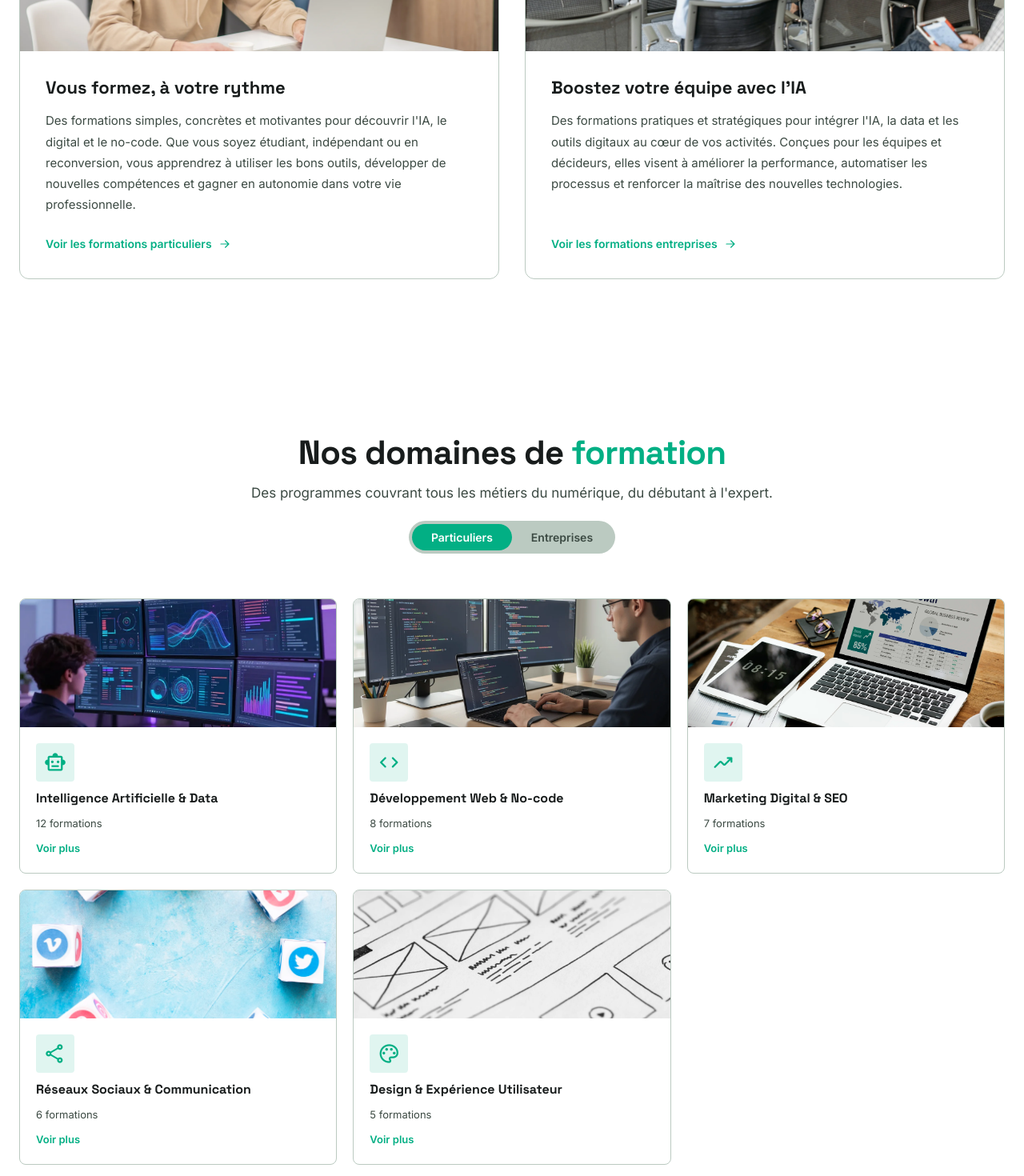
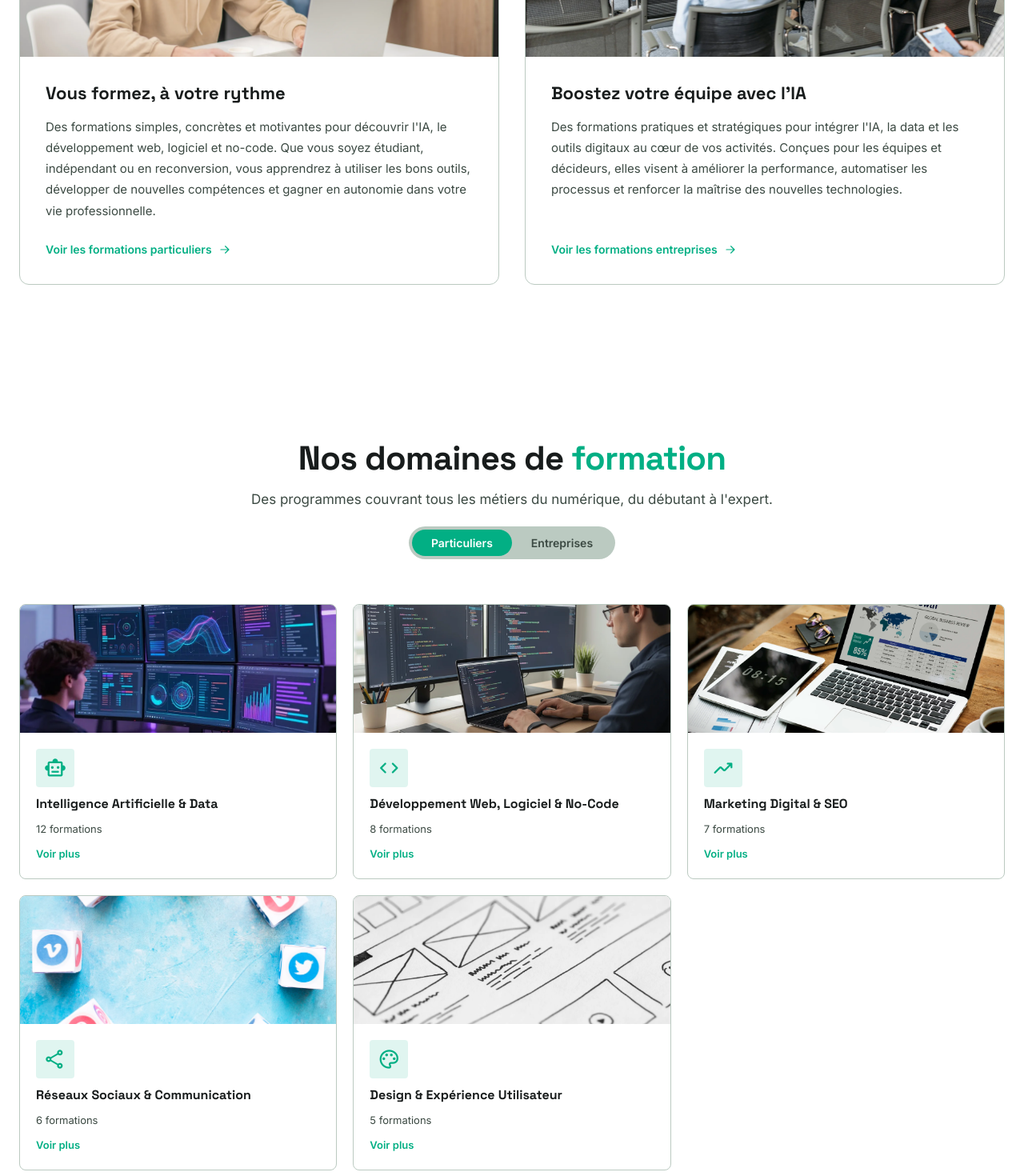
Before and after one commit to kuatejoelparfait-Data/ecole-du-numerique, a React (Vite) app in the folder ecole-du-numerique/: page / in a window 1280 px wide. Shown: the part 1260-2730 px from the top of the page at 80% size. Built offline with nearby package versions, Linux system fonts and the light colour scheme.

Commit message:
Ajout no-code + développement logiciel/web/ingénierie dans la copie du site

```diff
--- a/ecole-du-numerique/src/pages/FormationsEntreprises/FECategories/FECategories.jsx
+++ b/ecole-du-numerique/src/pages/FormationsEntreprises/FECategories/FECategories.jsx
@@ -5,7 +5,7 @@ import './FECategories.css'
 
 const categoryMeta = [
   { id: 'Intelligence Artificielle & Data',  label: 'Intelligence Artificielle & Data',  icon: 'smart_toy', image: '/assets/images/formations-entreprises/ia-data/hero-ia.webp'                      },
-  { id: 'Développement Web & No-Code',       label: 'Développement Web & No-Code',       icon: 'code',      image: '/assets/images/formations-entreprises/dev-no-code/laptop-freepik.webp'         },
+  { id: 'Développement Web & No-Code',       label: 'Développement Web, Logiciel & No-Code',       icon: 'code',      image: '/assets/images/formations-entreprises/dev-no-code/laptop-freepik.webp'         },
   { id: 'Cybersécurité & Protection',        label: 'Cybersécurité & Protection',        icon: 'shield',    image: '/assets/images/formations-entreprises/cybersecurite/hero-pexels.webp'          },
   { id: 'Marketing Digital & Gestion de Projet', label: 'Marketing Digital & Gestion de Projet', icon: 'task_alt', image: '/assets/images/formations-entreprises/gestion-projet-methode/hero-pexels.webp' },
 ]
@@ -71,14 +71,14 @@ const tabGroups = {
       ],
     },
   ],
-  'Développement Web & No-Code': [
+  'Développement Web, Logiciel & No-Code': [
     {
       name: 'Débuter dans la création web',
       icon: 'web',
       totalCount: null,
       subgroups: [
         'Construire un site web : mise en pratique',
-        'IA et outils no-code',
+        'IA, développement logiciel et no-code',
         'Initiation à Dreamweaver',
       ],
     },
--- a/ecole-du-numerique/src/pages/FormationsEntreprises/FEHero/FEHero.jsx
+++ b/ecole-du-numerique/src/pages/FormationsEntreprises/FEHero/FEHero.jsx
@@ -10,7 +10,7 @@ export default function FEHero() {
             Formez vos équipes aux <span className="fe-hero__accent">compétences digitales</span> de demain
           </h1>
           <p className="fe-hero__subtitle">
-            Des formations sur mesure en IA, cybersécurité, no-code et gestion de projet — adaptées à votre secteur et finançables jusqu'à 80%.
+            Des formations sur mesure en IA, cybersécurité, développement logiciel, web, no-code et gestion de projet — adaptées à votre secteur et finançables jusqu'à 80%.
           </p>
           <div className="fe-hero__badges">
             <span className="fe-hero__badge">✓ Financement Bruxelles-Capitale</span>
--- a/ecole-du-numerique/src/pages/FormationsEntreprises/FEWhy/FEWhy.jsx
+++ b/ecole-du-numerique/src/pages/FormationsEntreprises/FEWhy/FEWhy.jsx
@@ -9,7 +9,7 @@ const reasons = [
   {
     icon: 'autorenew',
     title: 'Automatisez vos processus',
-    desc: 'Identifiez et automatisez les tâches répétitives grâce à l\'IA et aux outils no-code, pour libérer du temps sur ce qui compte.',
+    desc: 'Identifiez et automatisez les tâches répétitives grâce à l\'IA, aux outils de développement logiciel et no-code, pour libérer du temps sur ce qui compte.',
   },
   {
     icon: 'event_available',
--- a/ecole-du-numerique/src/pages/FormationsParticuliers/FPCategories/FPCategories.jsx
+++ b/ecole-du-numerique/src/pages/FormationsParticuliers/FPCategories/FPCategories.jsx
@@ -5,7 +5,7 @@ import './FPCategories.css'
 
 const categoryMeta = [
   { id: 'Intelligence Artificielle & Data',    label: 'Intelligence Artificielle & Data',    icon: 'smart_toy',   image: '/assets/images/formations-particuliers/ia-data/hero-ia.webp'                          },
-  { id: 'Développement Web & No-Code',         label: 'Développement Web & No-Code',         icon: 'code',        image: '/assets/images/formations-particuliers/dev-no-code/developer-ia.webp'              },
+  { id: 'Développement Web & No-Code',         label: 'Développement Web, Logiciel & No-Code',         icon: 'code',        image: '/assets/images/formations-particuliers/dev-no-code/developer-ia.webp'              },
   { id: 'Marketing Digital & SEO',             label: 'Marketing Digital & SEO',             icon: 'trending_up', image: '/assets/images/formations-particuliers/marketing-digital-seo/hero-ia.webp'          },
   { id: 'Réseaux Sociaux & Communication',     label: 'Réseaux Sociaux & Communication',     icon: 'share',       image: '/assets/images/formations-particuliers/reseau-communication/hero-freepik.webp'     },
   { id: 'Design & Expérience Utilisateur',     label: 'Design & Expérience Utilisateur',     icon: 'palette',     image: '/assets/images/formations-particuliers/design-ux/wireframe-pexels.webp'             },
@@ -18,7 +18,7 @@ const categoryImages = {
     '/assets/images/formations-particuliers/ia-data/hero-ia.webp',
     '/assets/images/formations-particuliers/ia-data/hero-dc-studio.webp',
   ],
-  'Développement Web & No-Code': [
+  'Développement Web, Logiciel & No-Code': [
     '/assets/images/formations-particuliers/dev-no-code/laptop-freepik.webp',
     '/assets/images/formations-particuliers/dev-no-code/developer-ia.webp',
   ],
--- a/ecole-du-numerique/src/pages/Home/Audiences/Audiences.jsx
+++ b/ecole-du-numerique/src/pages/Home/Audiences/Audiences.jsx
@@ -5,7 +5,7 @@ const audiences = [
     image:   '/assets/images/formations-particuliers/hero-zinkevych.webp',
     tag:     'Particuliers',
     title:   'Vous formez, à votre rythme',
-    desc:    "Des formations simples, concrètes et motivantes pour découvrir l'IA, le digital et le no-code. Que vous soyez étudiant, indépendant ou en reconversion, vous apprendrez à utiliser les bons outils, développer de nouvelles compétences et gagner en autonomie dans votre vie professionnelle.",
+    desc:    "Des formations simples, concrètes et motivantes pour découvrir l'IA, le développement web, logiciel et no-code. Que vous soyez étudiant, indépendant ou en reconversion, vous apprendrez à utiliser les bons outils, développer de nouvelles compétences et gagner en autonomie dans votre vie professionnelle.",
     cta:     'Voir les formations particuliers',
     href:    '/formations-particuliers',
   },
--- a/ecole-du-numerique/src/pages/Home/FAQ/FAQ.jsx
+++ b/ecole-du-numerique/src/pages/Home/FAQ/FAQ.jsx
@@ -4,7 +4,7 @@ import './FAQ.css'
 const faqs = [
   {
     question: "À qui s'adressent nos formations ?",
-    answer: "Nos formations sont destinées aux entrepreneurs, salariés, indépendants et demandeurs d'emploi qui souhaitent acquérir des compétences concrètes en IA, en cybersécurité, en développement no-code ou en marketing digital.",
+    answer: "Nos formations sont destinées aux entrepreneurs, salariés, indépendants et demandeurs d'emploi qui souhaitent acquérir des compétences concrètes en IA, en cybersécurité, en développement web, logiciel, no-code ou en marketing digital.",
   },
   {
     question: "Faut-il avoir des connaissances techniques pour suivre nos bootcamps ?",
--- a/ecole-du-numerique/src/pages/Home/Formations/Formations.jsx
+++ b/ecole-du-numerique/src/pages/Home/Formations/Formations.jsx
@@ -10,7 +10,7 @@ const particuliers = [
   },
   {
     icon:  'code',
-    title: 'Développement Web & No-code',
+    title: 'Développement Web, Logiciel & No-Code',
     count: 8,
     image: '/assets/images/formations-particuliers/dev-no-code/developer-ia.webp',
   },
@@ -43,7 +43,7 @@ const entreprises = [
   },
   {
     icon:  'code',
-    title: 'Développement Web & No-Code',
+    title: 'Développement Web, Logiciel & No-Code',
     count: 3,
     image: '/assets/images/formations-entreprises/dev-no-code/laptop-freepik.webp',
   },
--- a/ecole-du-numerique/src/pages/Home/Hero/Hero.jsx
+++ b/ecole-du-numerique/src/pages/Home/Hero/Hero.jsx
@@ -15,7 +15,7 @@ export default function Hero() {
           </h1>
 
           <p className="hero__desc">
-            Bootcamps en développement web, no-code, data et IA,
+            Bootcamps en développement web, logiciel et no-code, ingénierie logicielle, data et IA,
             cybersécurité et marketing digital.
           </p>
 
--- a/ecole-du-numerique/src/pages/VosWorkshops/VWThemes/VWThemes.jsx
+++ b/ecole-du-numerique/src/pages/VosWorkshops/VWThemes/VWThemes.jsx
@@ -18,7 +18,7 @@ const themes = [
   },
   {
     icon: 'code',
-    title: 'Développement & No-Code',
+    title: 'Développement Web, Logiciel & No-Code',
     desc: 'Créer des outils internes, automatiser des tâches et gagner en autonomie sans coder.',
   },
   {
```
